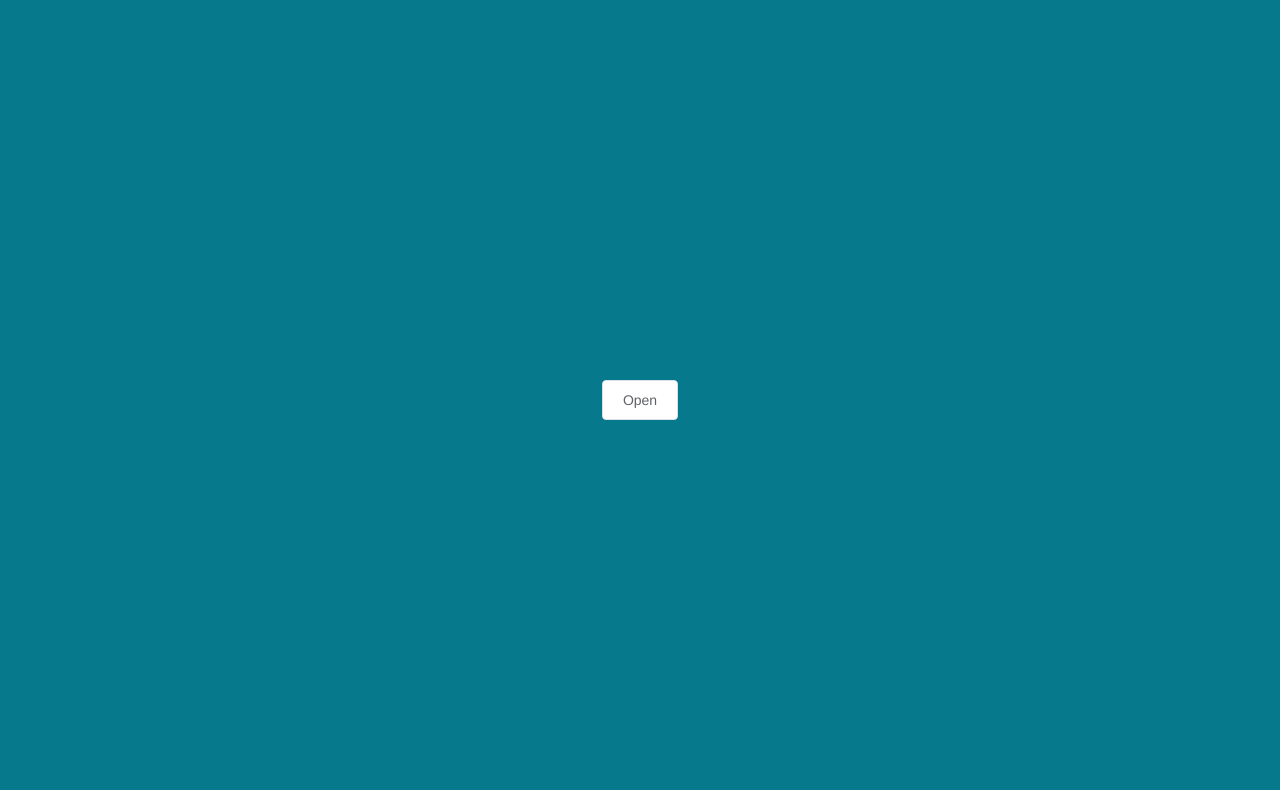
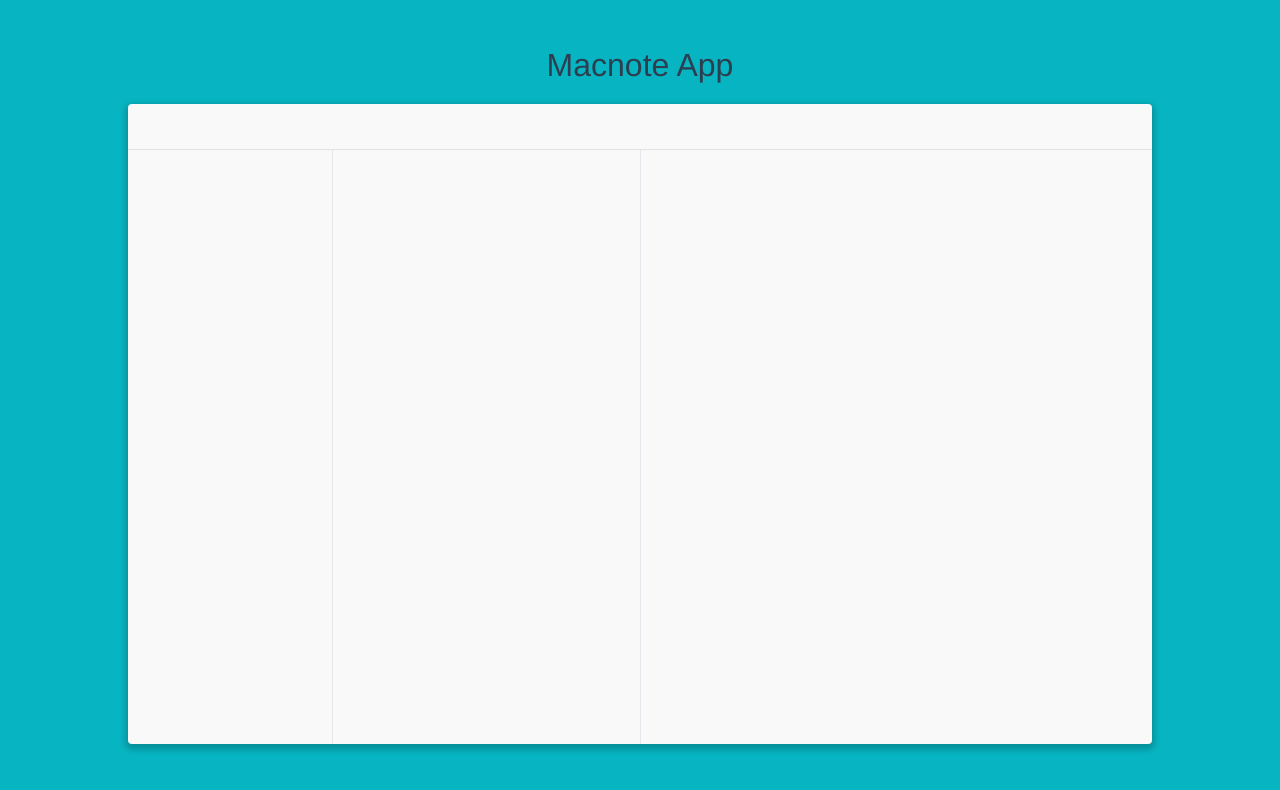
Before and after one commit to humoyun/macnote, a Vue app: page / in a window 1280 px wide. Shown: the top 790 px of the page. Built offline with nearby package versions, Linux system fonts and the light colour scheme.

Commit message:
Main Layout updates

```diff
--- a/src/app/MacNote.vue
+++ b/src/app/MacNote.vue
@@ -1,10 +1,16 @@
 <template>
-  <div id="mac-note">
-    <div class="mc-open-btn">
-      <mc-button @click="openModal()">Open</mc-button>
+  <div id="macnote-app">
+    <div class="mc-header">
+      <span>Macnote App</span>
     </div>
-
-    <modal v-model="visible"></modal>
+    <div class="mc-container">
+      <div class="mc-app-header"></div>
+      <div class="mc-app-body">
+        <div class="mc-body-folders"></div>
+        <div class="mc-body-notes"></div>
+        <div class="mc-body-content"></div>
+      </div>
+    </div>
   </div>
 </template>
 
@@ -33,16 +39,74 @@ export default {
 </script>
 
 <style>
-#mac-note {
+#macnote-app {
   width: 100%;
   height: 100vh;
-  background-color: rgb(7, 121, 141);
+  background-color: rgb(7, 181, 194);
   display: flex;
   align-items: center;
   justify-content: center;
+  flex-direction: column;
 }
 
-.mc-open-btn {
-  width: 200px;
+.mc-header {
+  padding: 20px;
+  font-size: 32px;
+  margin-top: -30px;
 }
+
+.mc-container {
+  display: flex;
+  flex-direction: column;
+  width: 80vw;
+  min-width: 600px;
+  height: 80vh;
+  background-color: rgb(250, 249, 249);
+  border-radius: 4px;
+  box-shadow: 0 3px 6px 3px rgba(0,0,0,0.2);
+  transition: all 0.3s;
+}
+
+.mc-container:hover {
+  box-shadow: 0 5px 10px 5px rgba(0,0,0,0.2);
+}
+
+.mc-app-header {
+  display: flex;
+  flex: 1;
+  border-bottom: 1px solid rgb(230, 225, 225);
+}
+
+.mc-app-body {
+  display: flex;
+  flex: 13;
+}
+
+.mc-body-folders {
+  display: flex;
+  flex: 2;
+  border-right: 1px solid rgb(230, 230, 236);
+}
+
+.mc-body-notes {
+  display: flex;
+  flex: 3;
+  border-right: 1px solid rgb(230, 230, 236);
+}
+
+.mc-body-content {
+  display: flex;
+  flex: 5;
+}
+
+@media only screen and (max-width: 1000px) {
+  .mc-body-folders {
+    flex: 0;
+  }
+
+  .mc-body-notes {
+    flex: 2;
+  }
+}
+
 </style>
```
